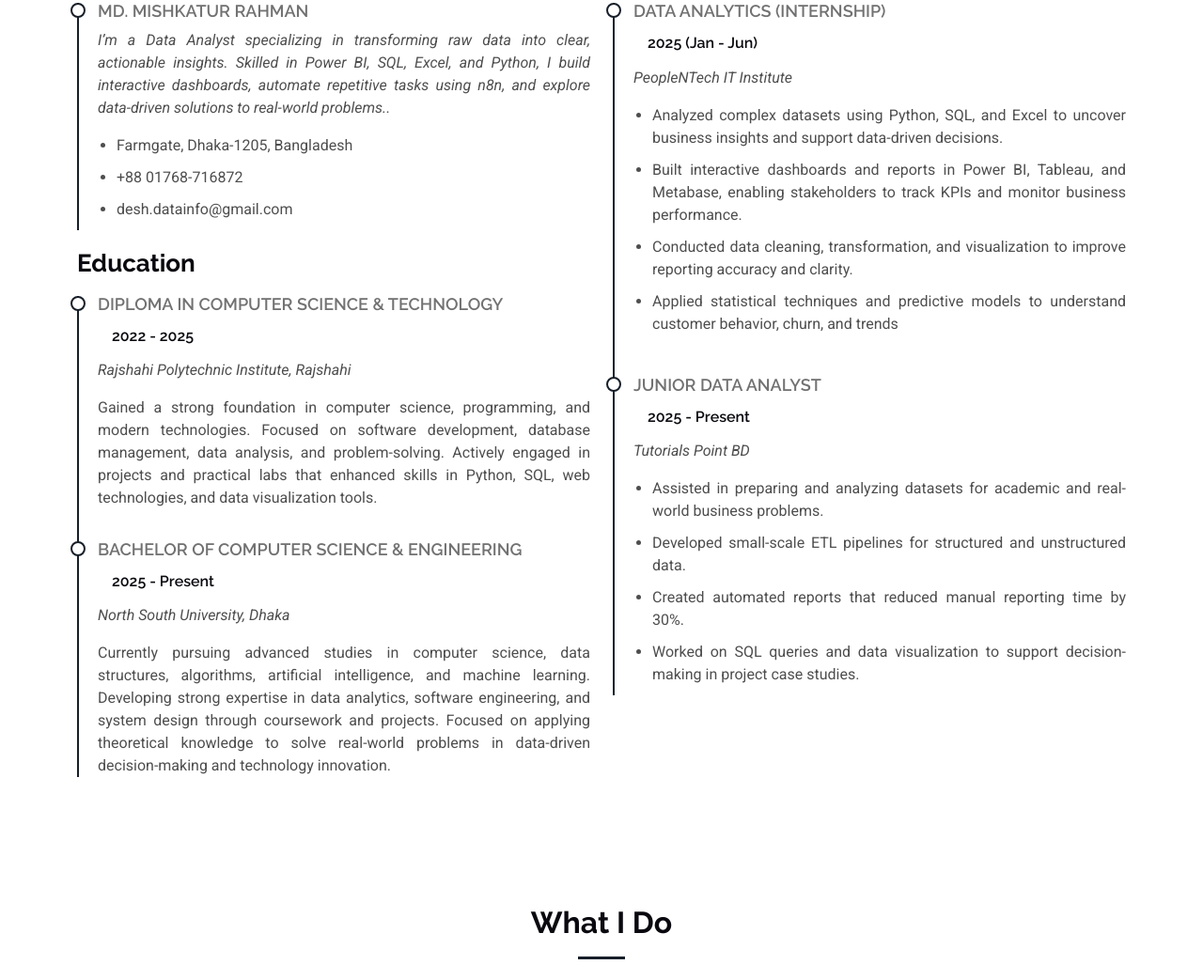
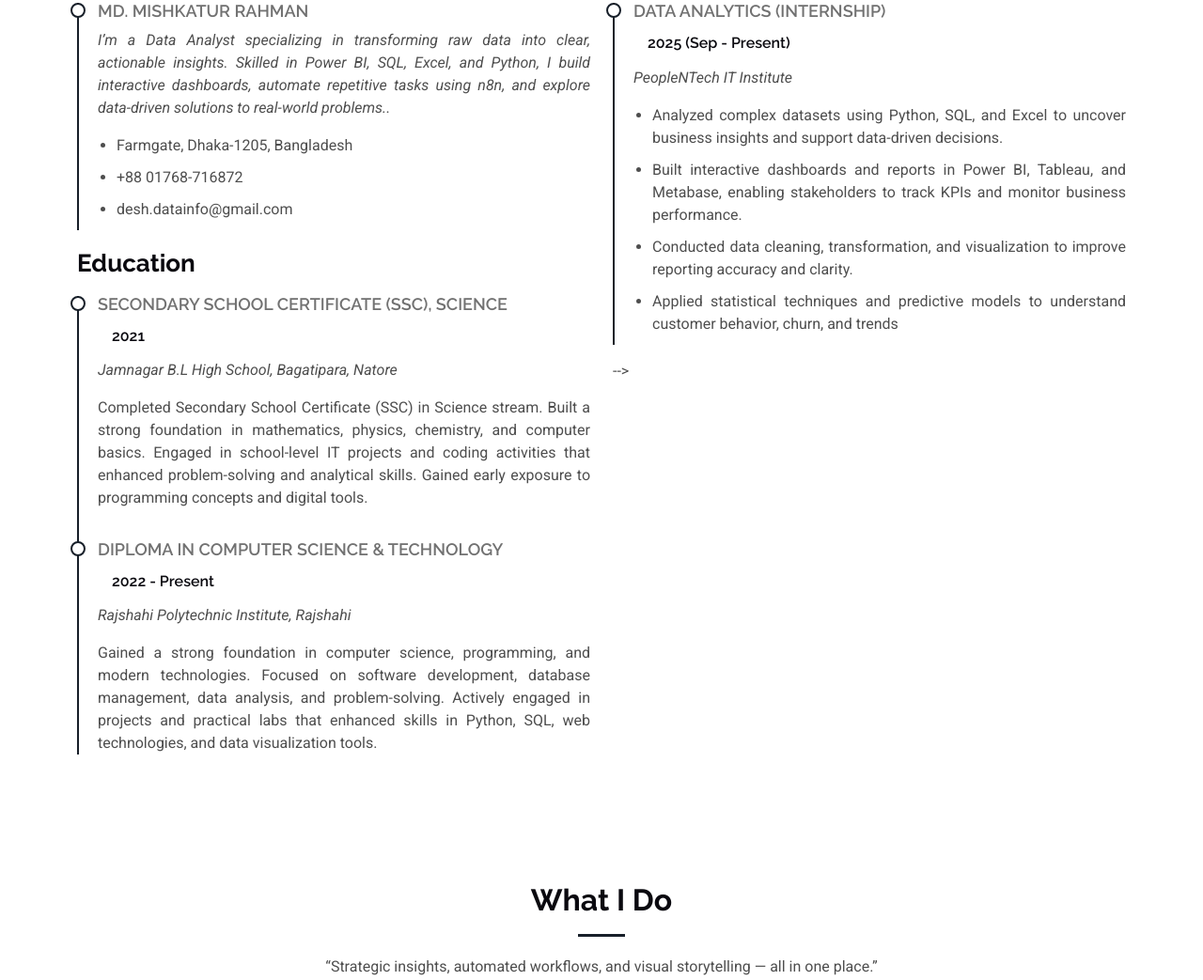
Before and after one commit to mrdesh01/portfolio, a plain HTML site: page index.html in a window 1280 px wide. Shown: the part 1815-2858 px from the top of the page at 94% size. Drawn offline with Linux system fonts and the light colour scheme.

Commit message:
Update index.html

```diff
--- a/index.html
+++ b/index.html
@@ -184,21 +184,20 @@
 
             <h3 class="resume-title">Education</h3>
             <div class="resume-item">
-              <h4>Diploma In Computer Science &amp; Technology</h4>
-              <h5>2022 - 2025</h5>
-              <p><em>Rajshahi Polytechnic Institute, Rajshahi</em></p>
-              <p style="text-align: justify;">Gained a strong foundation in computer science, programming, and   modern technologies.
-                Focused on software development, database management, data analysis, and problem-solving.
-                Actively engaged in projects and practical labs that enhanced skills in Python, SQL, web technologies, and data visualization tools.</p>
+              <h4>Secondary School Certificate (SSC), Science</h4>
+              <h5>2021</h5>
+              <p><em>Jamnagar B.L High School, Bagatipara, Natore</em></p>
+              <p style="text-align: justify;">Completed Secondary School Certificate (SSC) in Science stream. Built a strong foundation in mathematics, physics, chemistry, and computer basics.
+              Engaged in school-level IT projects and coding activities that enhanced problem-solving and analytical skills. Gained early exposure to programming concepts and digital tools.</p>
             </div><!-- Edn Resume Item -->
 
             <div class="resume-item">
-              <h4>Bachelor of Computer Science &amp; Engineering</h4>
-              <h5>2025 - Present</h5>
-              <p><em>North South University, Dhaka</em></p>
-              <p style="text-align: justify;">Currently pursuing advanced studies in computer science, data structures, algorithms, artificial intelligence, and machine learning.
-              Developing strong expertise in data analytics, software engineering, and system design through coursework and projects.
-              Focused on applying theoretical knowledge to solve real-world problems in data-driven decision-making and technology innovation.</p>
+              <h4>Diploma In Computer Science &amp; Technology</h4>
+              <h5>2022 - Present</h5>
+              <p><em>Rajshahi Polytechnic Institute, Rajshahi</em></p>
+              <p style="text-align: justify;">Gained a strong foundation in computer science, programming, and modern technologies.
+              Focused on software development, database management, data analysis, and problem-solving.
+              Actively engaged in projects and practical labs that enhanced skills in Python, SQL, web technologies, and data visualization tools.</p>
             </div><!-- Edn Resume Item -->
 
           </div>
@@ -207,7 +206,7 @@
             <h3 class="resume-title">Professional Experience</h3>
             <div class="resume-item">
               <h4>Data Analytics (Internship)</h4>
-              <h5>2025 (Jan - Jun)</h5>
+              <h5>2025 (Sep - Present)</h5>
               <p><em>PeopleNTech IT Institute</em></p>
               <ul>
                 <li style="text-align: justify;">Analyzed complex datasets using Python, SQL, and Excel to uncover business insights and support data-driven decisions.</li>
@@ -217,7 +216,7 @@
               </ul>
             </div><!-- Edn Resume Item -->
 
-            <div class="resume-item">
+<!--             <div class="resume-item">
               <h4>Junior Data Analyst</h4>
               <h5>2025 - Present</h5>
               <p><em>Tutorials Point BD</em></p>
@@ -227,7 +226,7 @@
                 <li style="text-align: justify;">Created automated reports that reduced manual reporting time by 30%.</li>
                 <li style="text-align: justify;">Worked on SQL queries and data visualization to support decision-making in project case studies.</li>
               </ul>
-            </div><!-- Edn Resume Item -->
+            </div><!-- Edn Resume Item --> -->
 
           </div>
 
```
